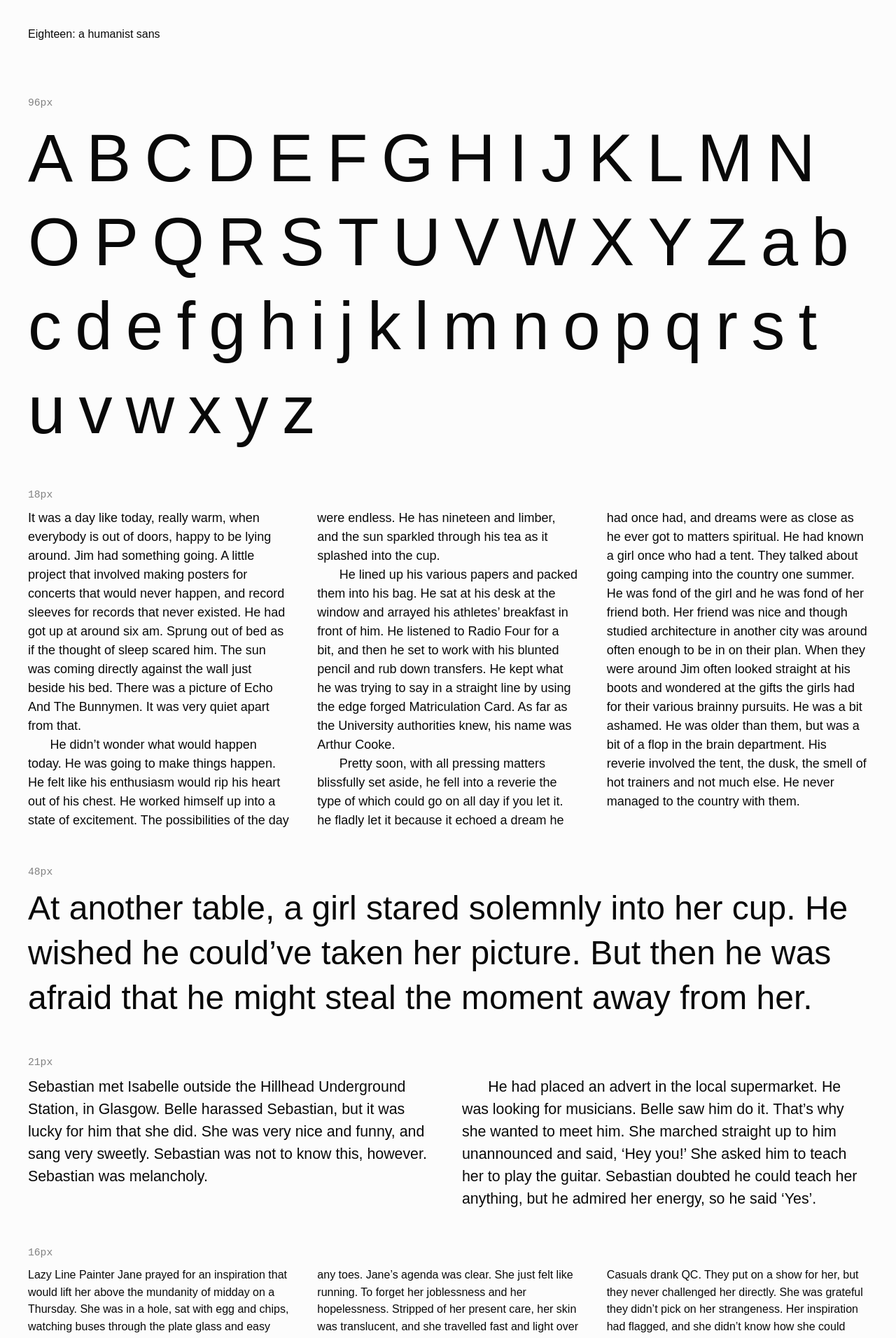
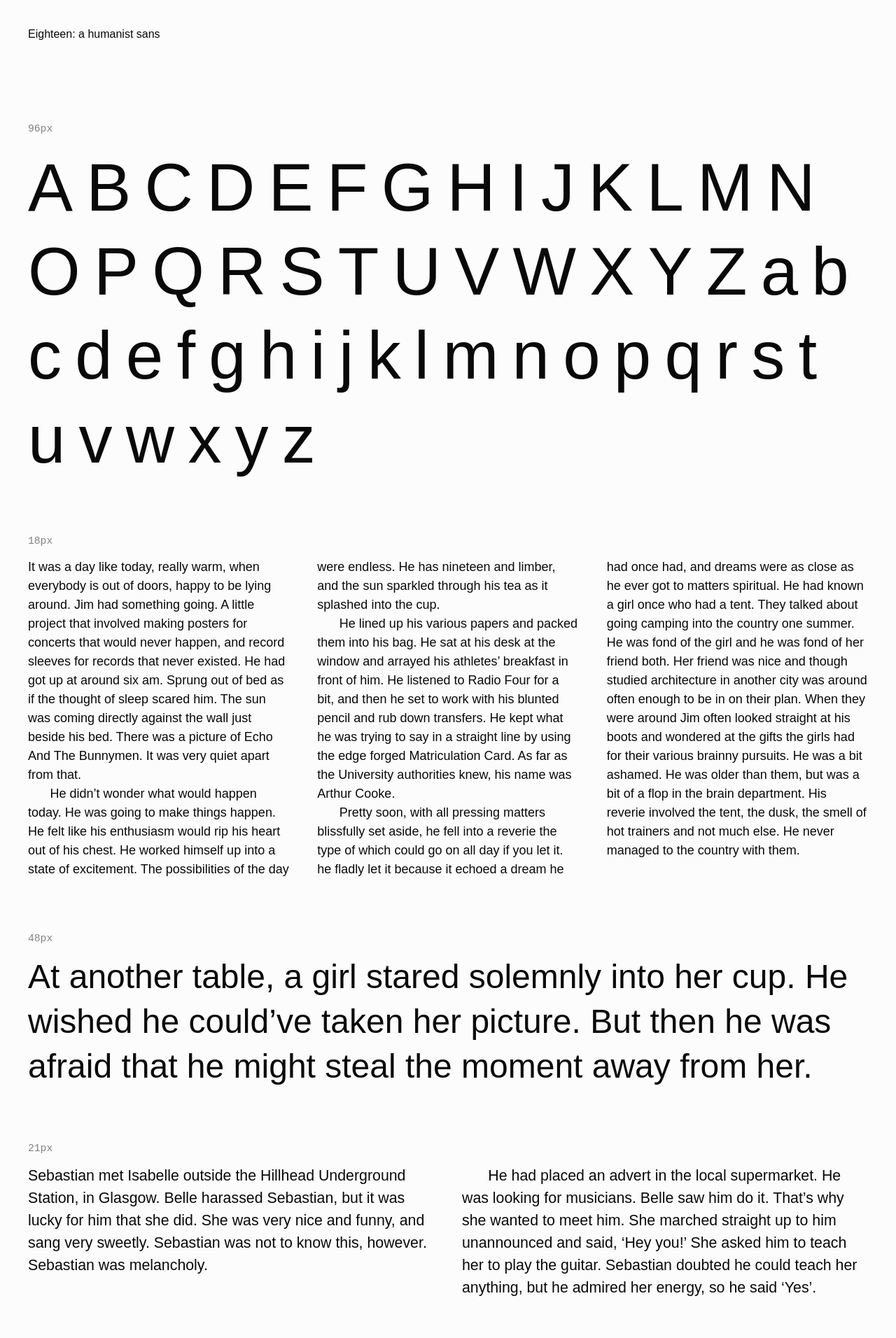
Before and after one commit to justinjaywang/eighteen, a Jekyll site: the page built from index.markdown, in a window 1280 px wide. Shown: the top 1912 px of the page at 70% size. Built offline with Jekyll 4.4.1, drawn with Linux system fonts in a browser that asks for light colours.

Commit message:
spacing adjustment

```diff
--- a/_sass/all.scss
+++ b/_sass/all.scss
@@ -42,7 +42,7 @@ a {
   }
 }
 .section {
-  margin-bottom: $v*2;
+  margin-bottom: $v*3;
 }
 .aside {
   font-family: $font-family--aside;
@@ -52,7 +52,7 @@ a {
   &:after {
     content: 'px';
   }
-  margin-bottom: $v*0.333333;
+  margin-bottom: $v*0.5;
 }
 p {
   &:not(:first-of-type) {
@@ -145,12 +145,12 @@ p {
 
 .header {
   margin-top: $v*1.5;
-  margin-bottom: $v*3;
+  margin-bottom: $v*4.5;
   @include max-width($max-width--sm) {
     margin-top: $v*1;
   }
 }
 .footer {
-  margin-top: $v*3;
+  margin-top: $v*6;
   margin-bottom: $v*1.5;
 }
```
